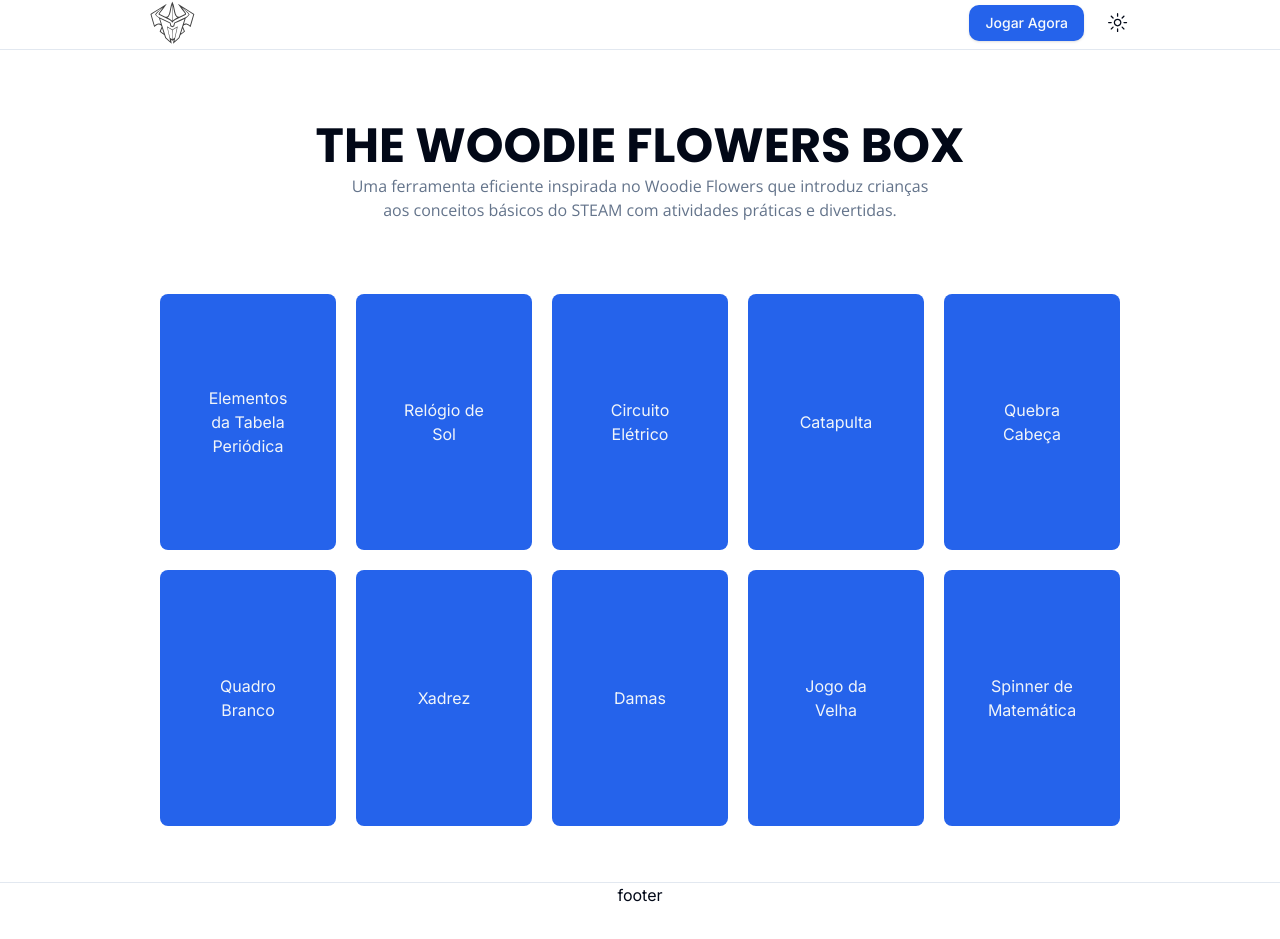
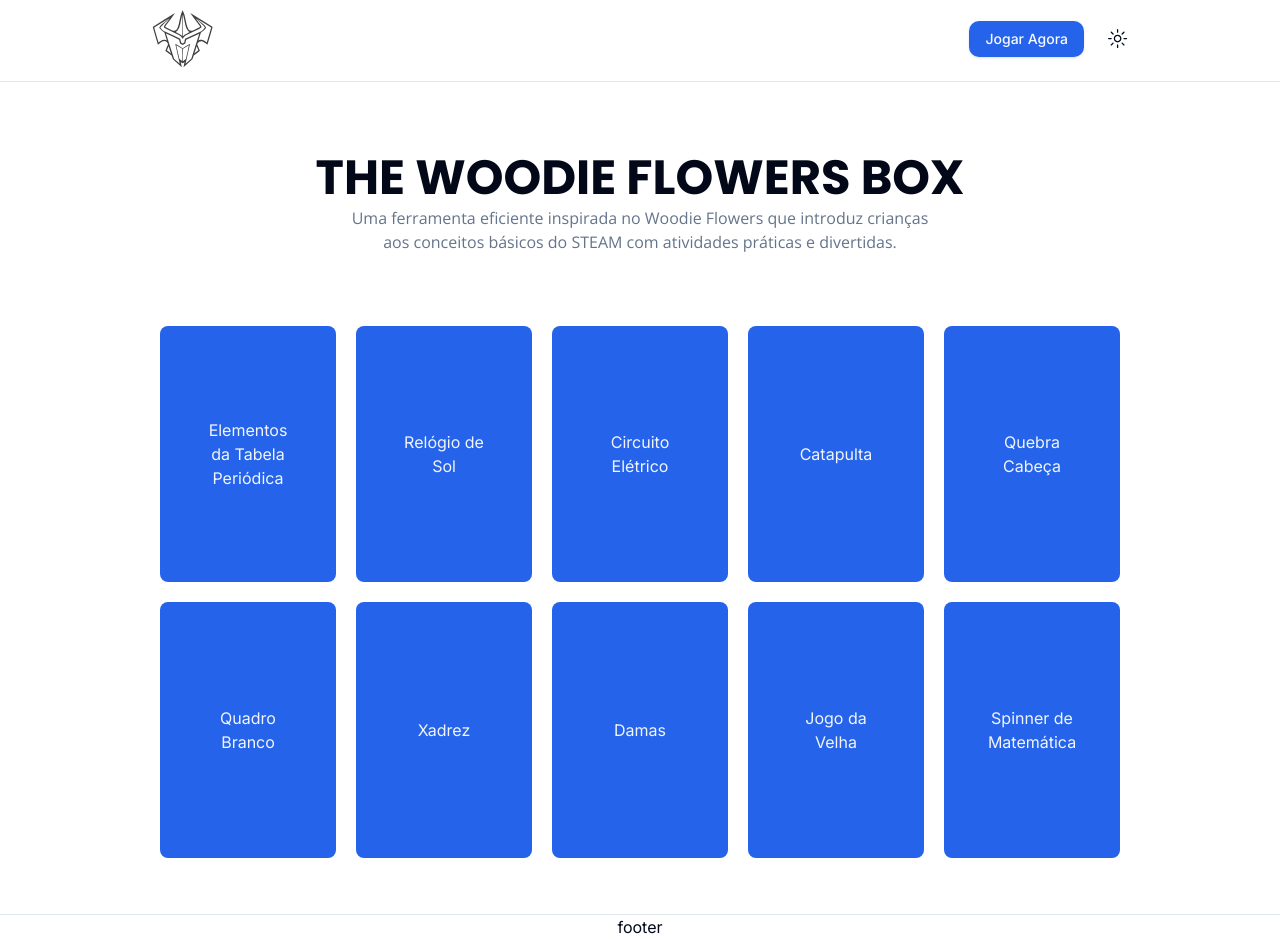
Before and after one commit to giovannivicentin/megazord, a Next.js app: page / in a window 1280 px wide. Before the commit the page ends 907 px from the top, so only its background shows below. Built offline with nearby package versions, Linux system fonts and the light colour scheme.

Commit message:
feat: update size of navbar

```diff
--- a/src/components/navbar.tsx
+++ b/src/components/navbar.tsx
@@ -1,13 +1,13 @@
 'use client'
 
 import Image from 'next/image'
-import { ModeToggle } from './mode-toggle'
 import Link from 'next/link'
-import { Separator } from './ui/separator'
-import { Button } from './ui/button'
-import { useState, useEffect } from 'react'
+import { useEffect, useState } from 'react'
 import { FiMenu, FiX } from 'react-icons/fi'
 import { items } from '../lib/items'
+import { ModeToggle } from './mode-toggle'
+import { Button } from './ui/button'
+import { Separator } from './ui/separator'
 
 export function Navbar() {
   const [isMenuOpen, setIsMenuOpen] = useState(false)
@@ -53,7 +53,7 @@ export function Navbar() {
 
   return (
     <nav>
-      <div className="flex justify-between items-center mx-4 md:mx-36 mb-1">
+      <div className="flex justify-between items-center mx-4 md:mx-36 mb-1 py-2">
         <ul className="flex items-center">
           <li>
             <Link href="/">
@@ -61,8 +61,8 @@ export function Navbar() {
                 <Image
                   src="/megaHelmetWhite.svg"
                   alt="Megazord Helmet Logo"
-                  width="55"
-                  height="45"
+                  width="75"
+                  height="65"
                   className="invert dark:invert-0"
                 />
               </div>
```
